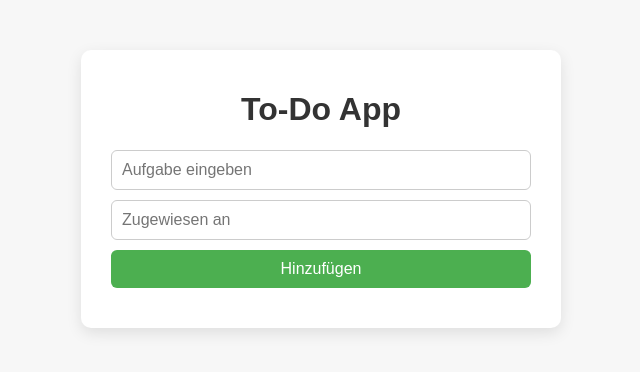
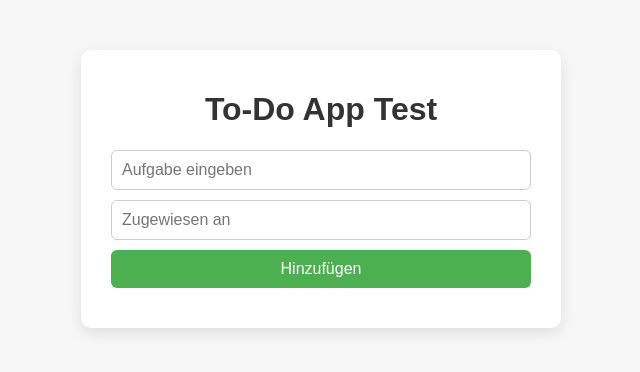
Before and after one commit to timgeisser/To-Do-Web-App, a plain HTML site: page index.html in a window 1280 px wide. Shown: the whole page, without its empty margins (319-959 px from the left). Drawn offline with Linux system fonts and the light colour scheme.

Commit message:
Update index.html

```diff
--- a/index.html
+++ b/index.html
@@ -8,7 +8,7 @@
 </head>
 <body>
 <div class="container">
-  <h1>To-Do App</h1>
+  <h1>To-Do App Test</h1>
 
   <form id="task-form">
     <input type="text" id="task-input" placeholder="Aufgabe eingeben" required>
```
